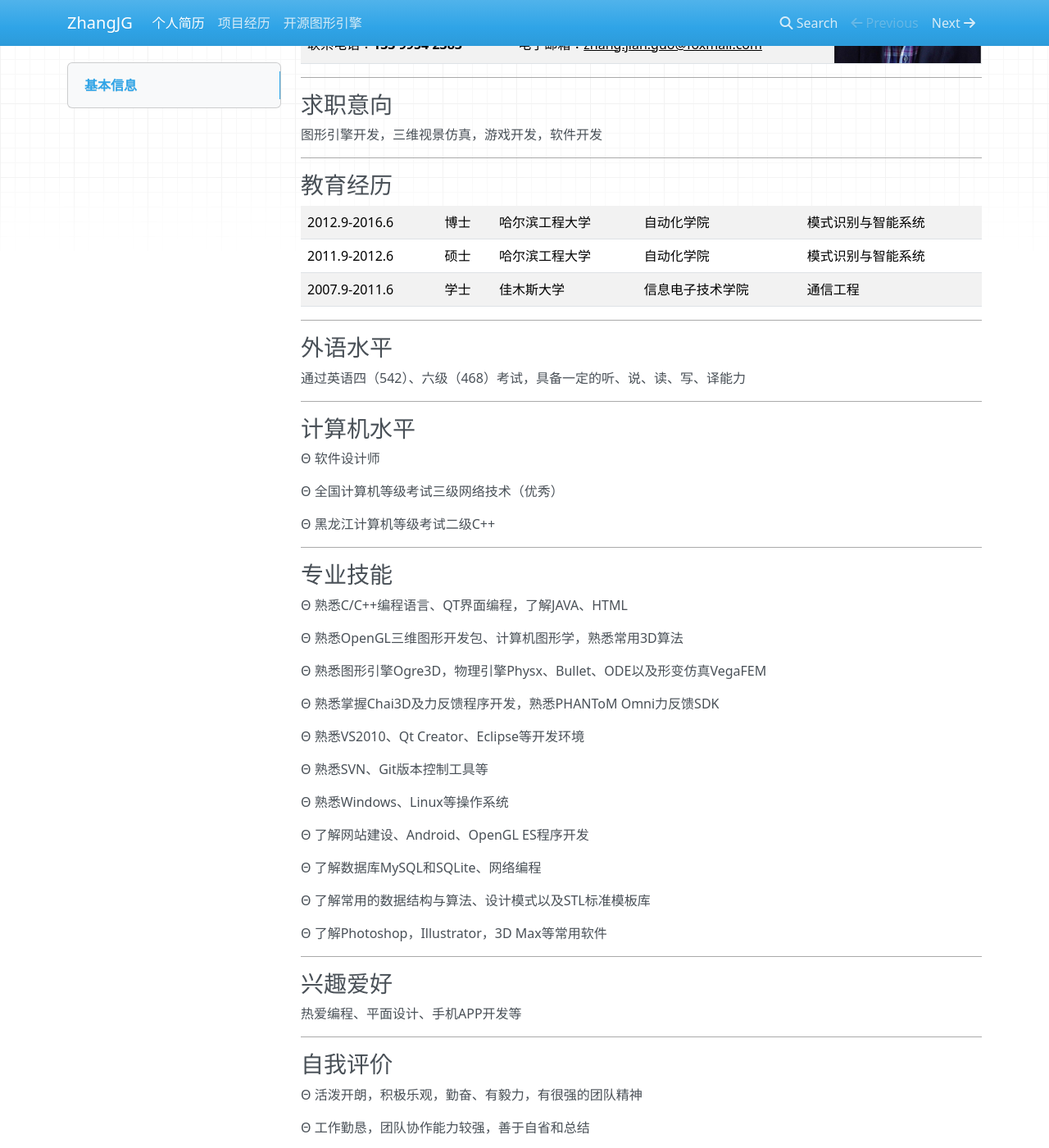
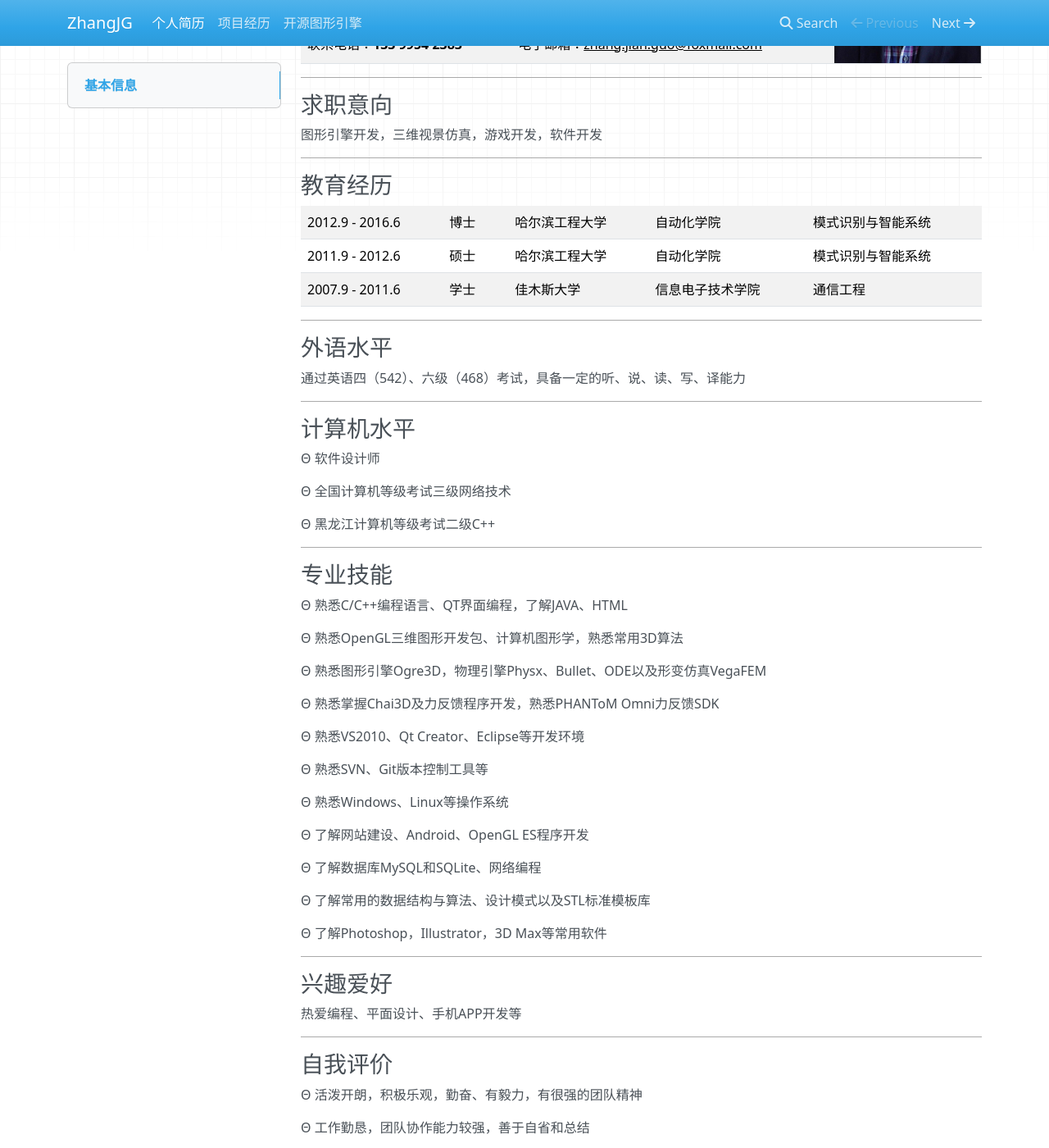
Before and after one commit to 123lab/JerryKit, an MkDocs documentation site: the page built from docs/index.md, in a window 1280 px wide and 1400 px high, scrolled down 265 px. Shown: the whole window at 82% size. Built offline with MkDocs 1.6.1, drawn with Linux system fonts in a browser that asks for light colours; nearby versions of some CDN libraries; old or Windows-style settings are respelled for this version of MkDocs.

Commit message:
change pdf

```diff
--- a/docs/index.md
+++ b/docs/index.md
@@ -34,9 +34,9 @@
 ### 教育经历
 
 <table border="0">
-  <tr> <td>2012.9-2016.6</td> <td>博士</td> <td>哈尔滨工程大学</td> <td>自动化学院</td> <td>模式识别与智能系统</td> </tr>
-  <tr> <td>2011.9-2012.6</td> <td>硕士</td> <td>哈尔滨工程大学</td> <td>自动化学院</td> <td>模式识别与智能系统</td> </tr>
-  <tr> <td>2007.9-2011.6</td> <td>学士</td> <td>佳木斯大学</td> <td>信息电子技术学院</td> <td>通信工程</td> </tr>
+  <tr> <td>2012.9 - 2016.6</td> <td width="80px">  博士  </td> <td>哈尔滨工程大学</td> <td>自动化学院</td> <td>模式识别与智能系统</td> </tr>
+  <tr> <td>2011.9 - 2012.6</td> <td>  硕士  </td> <td>哈尔滨工程大学</td> <td>自动化学院</td> <td>模式识别与智能系统</td> </tr>
+  <tr> <td>2007.9 - 2011.6</td> <td>  学士  </td> <td>佳木斯大学</td> <td>信息电子技术学院</td> <td>通信工程</td> </tr>
 </table>
 
 ----
@@ -51,7 +51,7 @@
 
 &Theta; 软件设计师
 
-&Theta; 全国计算机等级考试三级网络技术（优秀）
+&Theta; 全国计算机等级考试三级网络技术
 
 &Theta; 黑龙江计算机等级考试二级C++
 
```
Also changed, not shown: other parts of docs/index.md (+4 -0 lines), 1 other file.
